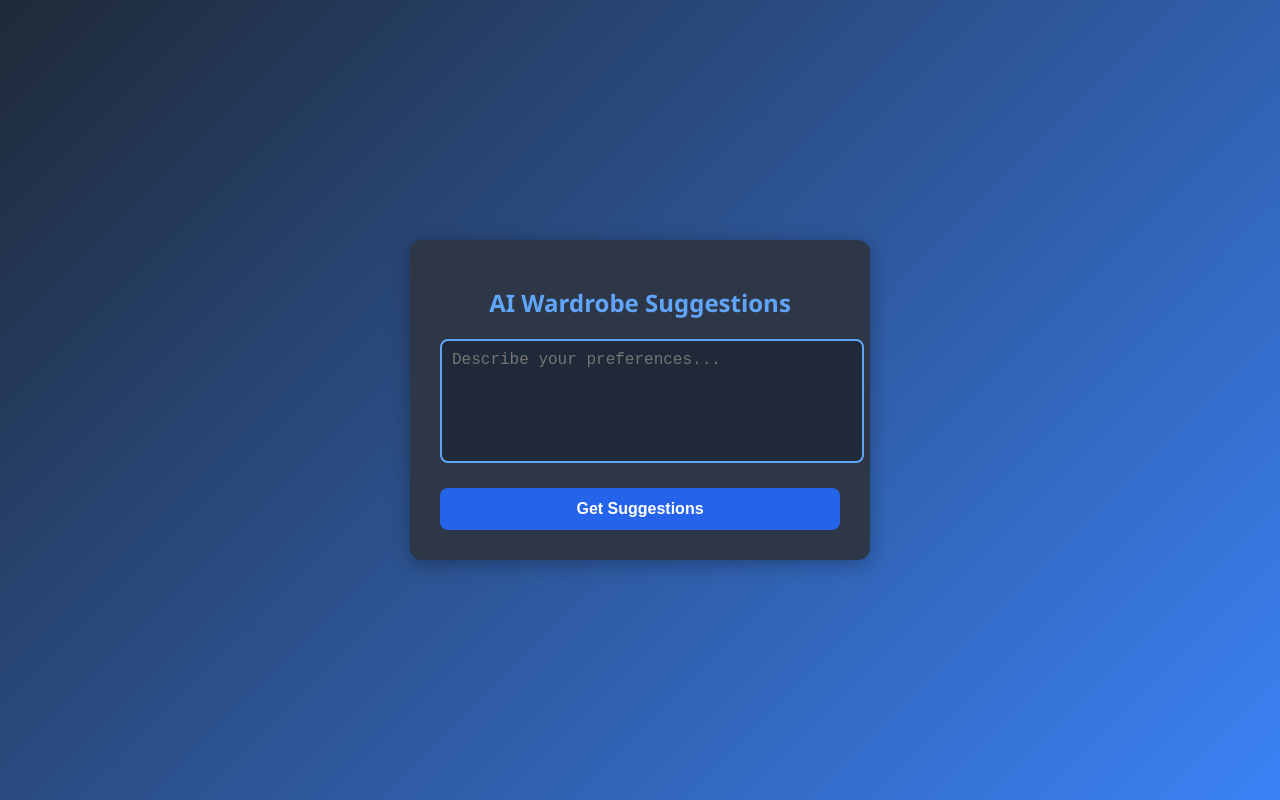
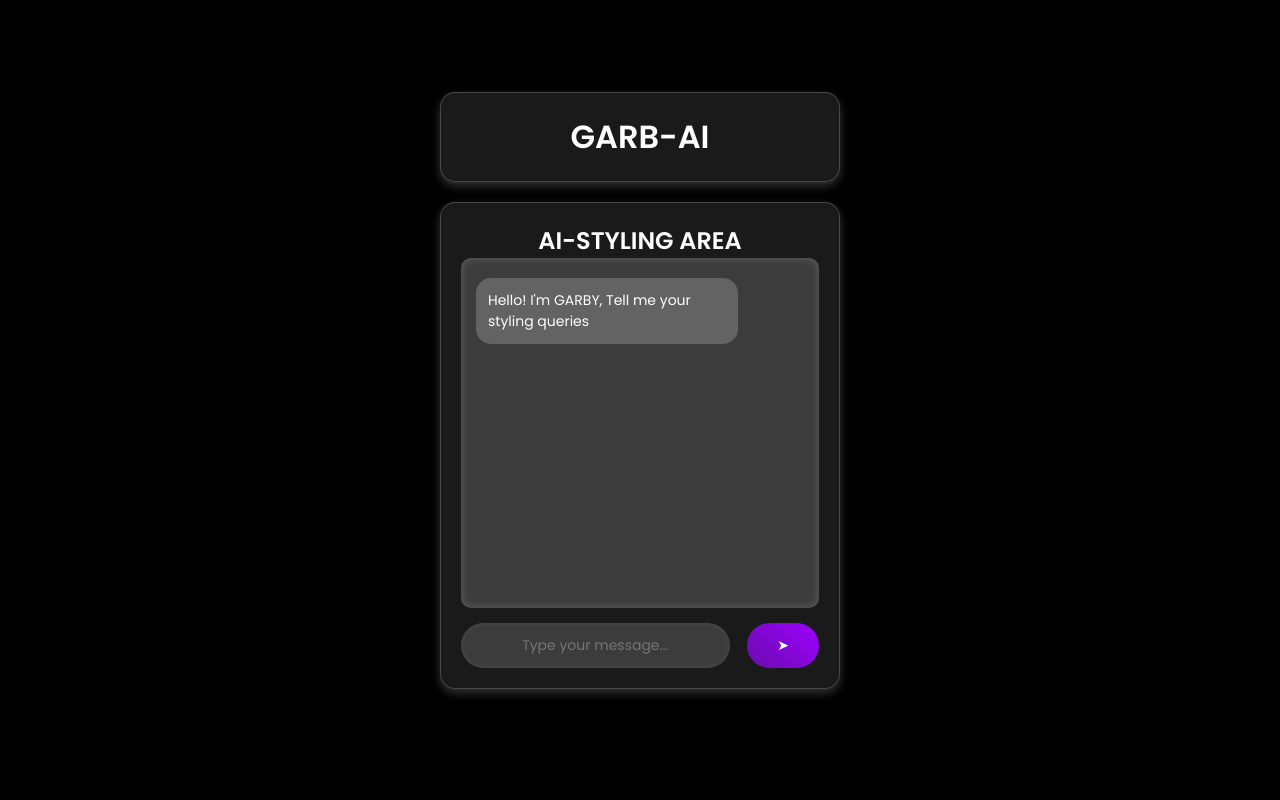
Before and after one commit to Arulrockerz/AI-Wardrobe, a plain HTML site: page index.html in a window 1280 px wide. Drawn offline with Linux system fonts and the light colour scheme; sample sign-in values are in the browser's storage.

Commit message:
Update index.html

```diff
--- a/index.html
+++ b/index.html
@@ -3,111 +3,183 @@
 <head>
     <meta charset="UTF-8">
     <meta name="viewport" content="width=device-width, initial-scale=1.0">
-    <title>AI Wardrobe Suggestions</title>
+    <title>GarbAI Chatbot</title>
+    <link href="https://fonts.googleapis.com/css2?family=Poppins:wght@300;400;600&display=swap" rel="stylesheet">
+
     <style>
-        /* Style for the body to center the container */
+        * {
+            margin: 0;
+            padding: 0;
+            box-sizing: border-box;
+            font-family: 'Poppins', sans-serif;
+        }
+
         body {
-            font-family: "Segoe UI", Tahoma, Geneva, Verdana, sans-serif;
-            margin: 0;
-            background: linear-gradient(135deg, #1f2937, #3b82f6);
             display: flex;
             justify-content: center;
             align-items: center;
             height: 100vh;
-            color: #fff;
+            background-color: black;
+            color: white;
+            flex-direction: column;
         }
-        /* Style for the container */
-        .container {
+
+        .title-box, .chatbox {
+            width: 400px;
+            background: rgba(255, 255, 255, 0.1);
+            padding: 20px;
+            border-radius: 15px;
+            backdrop-filter: blur(10px);
+            box-shadow: 0 4px 10px rgba(255, 255, 255, 0.2);
+            border: 1px solid rgba(255, 255, 255, 0.2);
             text-align: center;
-            padding: 30px;
-            background: #2d3748;
-            border-radius: 12px;
-            box-shadow: 0 4px 20px rgba(0, 0, 0, 0.3);
-            width: 400px;
-        }
-        /* Style for the title */
-        h1 {
-            margin-bottom: 20px;
-            font-size: 24px;
-            color: #60a5fa;
-        }
-        /* Style for the input box */
-        textarea {
-            width: 100%;
-            height: 100px;
-            padding: 10px;
-            font-size: 16px;
-            color: #fff;
-            background: #1f2937;
-            border: 2px solid #60a5fa;
-            border-radius: 8px;
-            outline: none;
-            resize: none;
             margin-bottom: 20px;
         }
-        /* Style for the button */
+
+        .messages {
+            height: 350px;
+            overflow-y: auto;
+            padding: 15px;
+            text-align: left;
+            background: rgba(255, 255, 255, 0.15);
+            border-radius: 10px;
+            box-shadow: inset 0 0 10px rgba(255, 255, 255, 0.2);
+            display: flex;
+            flex-direction: column;
+        }
+
+        .message {
+            margin: 5px 0;
+            padding: 12px;
+            border-radius: 15px;
+            max-width: 80%;
+            word-wrap: break-word;
+            font-size: 14px;
+            opacity: 0;
+            animation: fadeIn 0.3s ease-in forwards;
+        }
+
+        .user {
+            background: linear-gradient(45deg, #6a0dad, #9d00ff);
+            align-self: flex-end;
+            color: white;
+            text-align: right;
+        }
+
+        .bot {
+            background: rgba(255, 255, 255, 0.2);
+            align-self: flex-start;
+            text-align: left;
+        }
+
+        .input-container {
+            display: flex;
+            justify-content: space-between;
+            align-items: center;
+            margin-top: 15px;
+        }
+
+        input {
+            width: 75%;
+            padding: 12px;
+            border-radius: 25px;
+            border: none;
+            background: rgba(255, 255, 255, 0.15);
+            color: white;
+            text-align: center;
+            font-size: 14px;
+            outline: none;
+            transition: 0.3s;
+            box-shadow: inset 0 0 5px rgba(255, 255, 255, 0.1);
+        }
+
+        input:focus {
+            box-shadow: 0 0 10px rgba(106, 13, 173, 0.8);
+        }
+
         button {
-            width: 100%;
+            width: 20%;
             padding: 12px;
-            font-size: 16px;
-            font-weight: bold;
-            color: #fff;
-            background: #2563eb;
+            background: linear-gradient(45deg, #6a0dad, #9d00ff);
+            color: white;
             border: none;
-            border-radius: 8px;
+            border-radius: 25px;
             cursor: pointer;
-            transition: all 0.3s ease-in-out;
+            font-size: 14px;
+            transition: 0.3s;
         }
+
         button:hover {
-            background: #1e40af;
+            background: linear-gradient(45deg, #9d00ff, #6a0dad);
+            transform: scale(1.05);
+            box-shadow: 0 0 15px rgba(157, 0, 255, 0.6);
         }
-        /* Style for the response box */
-        .response {
-            margin-top: 20px;
-            padding: 15px;
-            font-size: 14px;
-            background: #374151;
-            border: 1px solid #60a5fa;
-            border-radius: 8px;
-            word-wrap: break-word;
-            white-space: pre-wrap;
-            text-align: left;
+
+        .messages::-webkit-scrollbar {
+            width: 6px;
+        }
+        .messages::-webkit-scrollbar-thumb {
+            background: rgba(255, 255, 255, 0.3);
+            border-radius: 10px;
+        }
+
+        @keyframes fadeIn {
+            from { opacity: 0; transform: translateY(10px); }
+            to { opacity: 1; transform: translateY(0); }
         }
     </style>
 </head>
-<body>
-    <div class="container">
-        <h1>AI Wardrobe Suggestions</h1>
-        <textarea id="user-input" placeholder="Describe your preferences..."></textarea>
-        <button onclick="getSuggestions()">Get Suggestions</button>
-        <div id="response" class="response" style="display: none;"></div>
+<body onload="checkAuth()">
+    <div class="title-box">
+        <h1>GARB-AI</h1>
+    </div>
+
+    <div class="chatbox">
+        <h2>AI-STYLING AREA</h2>
+        <div class="messages" id="messages">
+            <div class="message bot">Hello! I'm GARBY, Tell me your styling queries</div>
+        </div>
+        <div class="input-container">
+            <input type="text" id="user-input" placeholder="Type your message...">
+            <button onclick="sendMessage()">➤</button>
+        </div>
     </div>
 
     <script>
-        async function getSuggestions() {
-            const userInput = document.getElementById("user-input").value;
-            const responseDiv = document.getElementById("response");
-            responseDiv.style.display = "none";
+        function checkAuth() {
+            if (!localStorage.getItem("auth")) {
+                window.location.href = "login.html";
+            }
+        }
 
-            try {
-                const response = await fetch("http://127.0.0.1:8000/api/generate-suggestions", {
-                    method: "POST",
-                    headers: { "Content-Type": "application/json" },
-                    body: JSON.stringify({ user_input: userInput }),
-                });
+        async function sendMessage() {
+            const input = document.getElementById("user-input").value;
+            if (!input) return;
 
-                if (response.ok) {
-                    const data = await response.json();
-                    responseDiv.innerHTML = `<strong>Suggestions:</strong><br>${data.message}`;
-                    responseDiv.style.display = "block";
-                } else {
-                    responseDiv.innerHTML = `<strong>Error:</strong> Unable to fetch suggestions.`;
-                    responseDiv.style.display = "block";
-                }
-            } catch (error) {
-                responseDiv.innerHTML = `<strong>Error:</strong> ${error.message}`;
-                responseDiv.style.display = "block";
-            }
+            const messages = document.getElementById("messages");
+
+            const userMessage = document.createElement("div");
+            userMessage.className = "message user";
+            userMessage.innerText = input;
+            messages.appendChild(userMessage);
+            document.getElementById("user-input").value = "";
+
+            messages.scrollTop = messages.scrollHeight;
+
+            const response = await fetch("http://127.0.0.1:8000/api/generate-suggestions", {
+                method: "POST",
+                headers: { "Content-Type": "application/json" },
+                body: JSON.stringify({ user_input: input })
+            });
+
+            const result = await response.json();
+
+            const botMessage = document.createElement("div");
+            botMessage.className = "message bot";
+            botMessage.innerText = result.message || "I am here to help!";
+            messages.appendChild(botMessage);
+
+            messages.scrollTop = messages.scrollHeight;
         }
     </script>
 </body>
```
